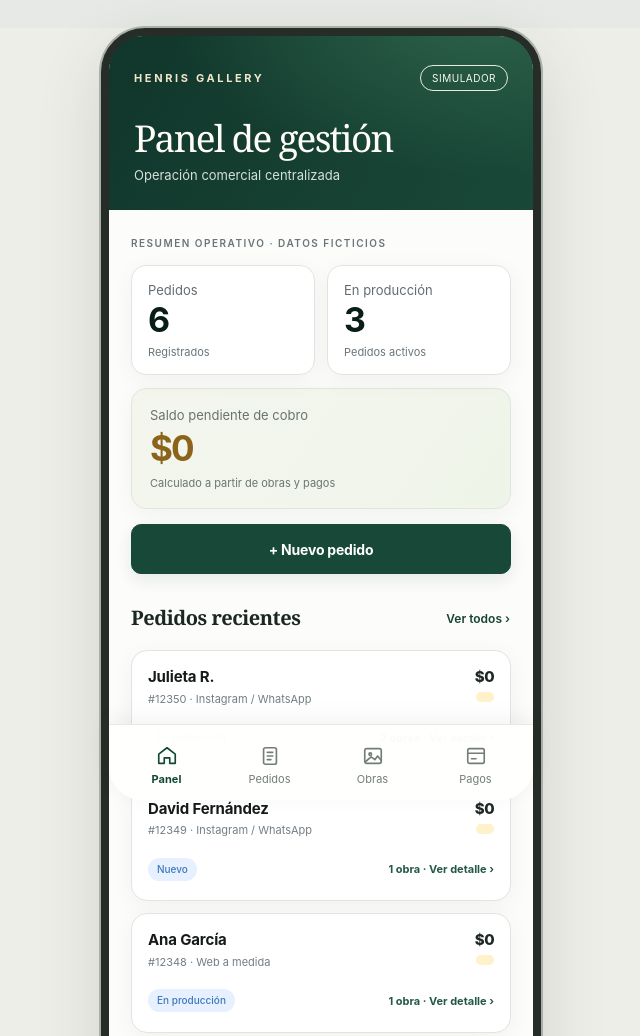
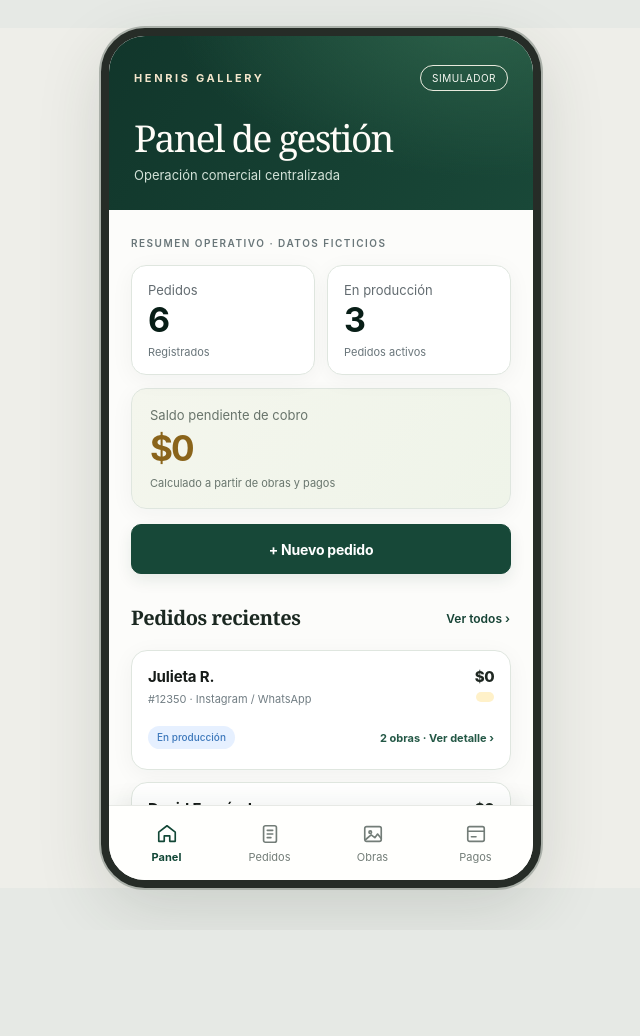
Before and after one commit to facundocapello-blip/henris-gallery-experience, a website with bundled scripts: page preview/panel-gestion/index.html in a window 1280 px wide. Shown: the top 1036 px of the page, without its empty margins (319-959 px from the left). After the commit the page ends 930 px from the top, so only its background shows below. Built offline with nearby package versions, Linux system fonts and the light colour scheme.

Commit message:
fix: constrain desktop phone preview to real proportions, scroll within app

```diff
--- a/preview/panel-gestion/styles.css
+++ b/preview/panel-gestion/styles.css
@@ -121,3 +121,11 @@ main{padding:26px 22px 35px}
  main{padding:27px 22px 35px}
  .hero h1{font-size:37px}
 }
+
+/* Fixed height desktop phone: scroll app content inside the frame rather than leave a long blank mockup. */
+@media(min-width:650px){
+ .shell{height:860px;min-height:0;display:flex;flex-direction:column;overflow:hidden;padding-bottom:0}
+ .hero{flex-shrink:0}
+ .shell main{flex:1;min-height:0;overflow-y:auto;overscroll-behavior:contain;padding-bottom:27px;scrollbar-width:thin}
+ .bottom-nav{position:static;bottom:auto;flex-shrink:0;height:75px;min-height:75px;border-radius:0 0 32px 32px;padding-bottom:5px}
+}
```
